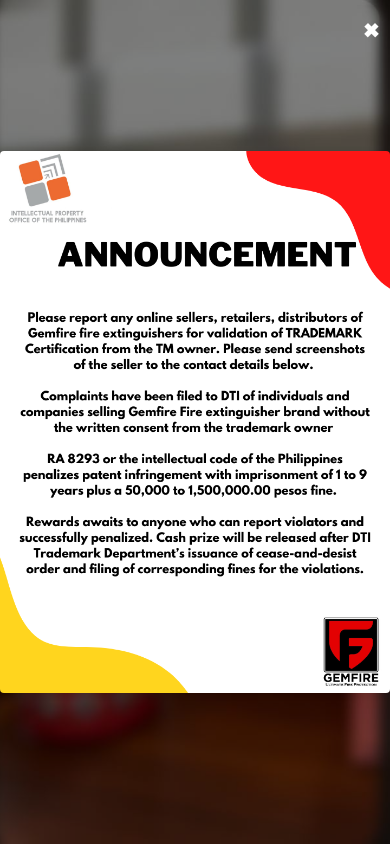
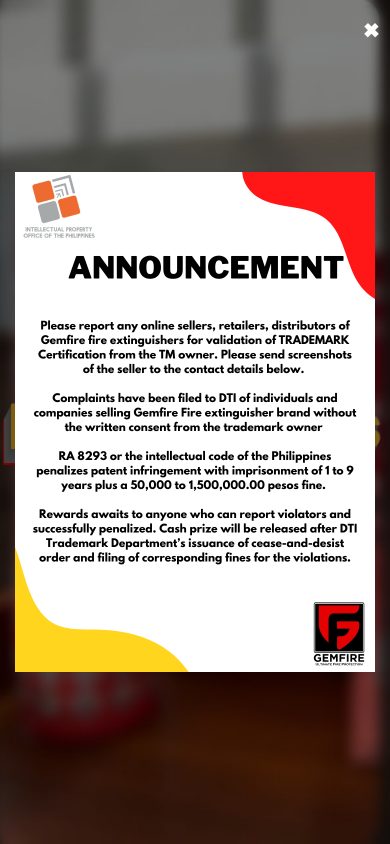
Before and after one commit to RinaCLDS/gemfirephilippines.com, a plain HTML site: page index.html in a window 390 px wide. Shown: the top 844 px of the page. Drawn offline with Linux system fonts and the light colour scheme.

Commit message:
Update style.css

```diff
--- a/css/style.css
+++ b/css/style.css
@@ -2092,7 +2092,7 @@ a.button {
 }
 
 .close:hover {
-  color: #ff0000;
+  color: #ddd;
 }
 
 .announcement-content img {
@@ -2103,3 +2103,10 @@ a.button {
   border-radius: 4px;
   box-shadow: 0 2px 8px rgba(0, 0, 0, 0.1);
 }
+
+@media (max-width: 768px) {
+  .announcement-content img {
+    padding-left: 15px;
+    padding-right: 15px;
+  }
+}
```
